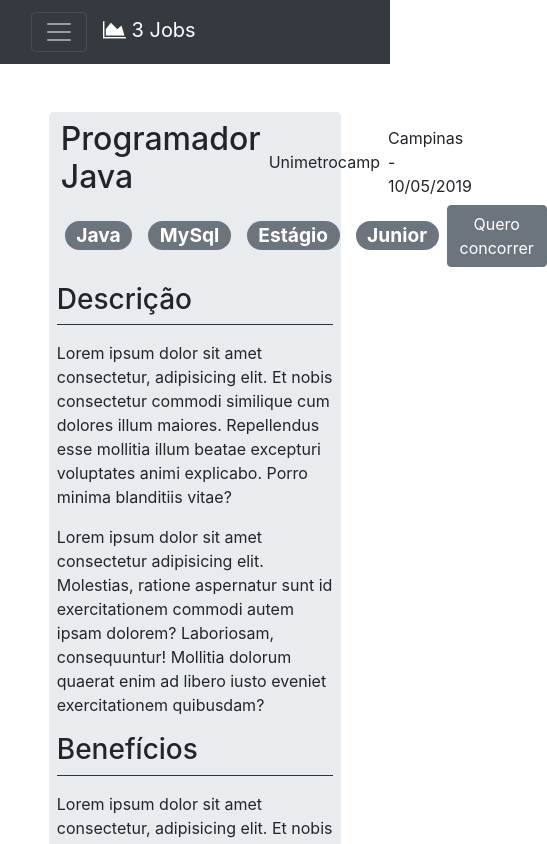
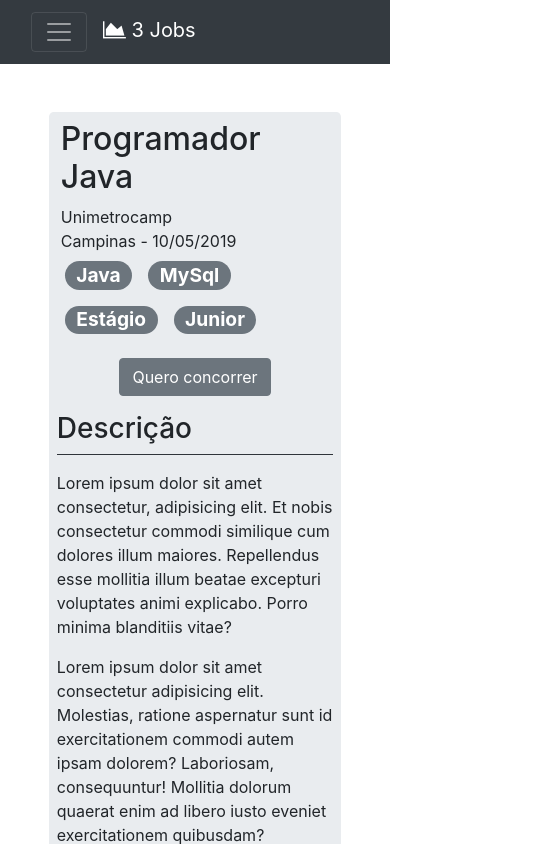
Before and after one commit to LeonardoBevilacqua/tcc-faculdade, an Angular app in the folder prototype/: page /jobDetails in a window 390 px wide. Shown: the top 844 px of the page, 547 px wide, since content can reach past the window. Built offline with nearby package versions, Linux system fonts and the light colour scheme.

Commit message:
jobDeails responsiva

```diff
--- a/prototype/src/app/core/job-details/job-details.component.html
+++ b/prototype/src/app/core/job-details/job-details.component.html
@@ -1,24 +1,26 @@
 <app-navbar-home [isLogged]="true"></app-navbar-home>
 
 <div class="jumbotron w-75 my-5 p-2 mx-auto">
-  <div class="d-flex align-items-center justify-content-between">
-    <div class="d-flex align-items-center">
+  <div class="d-md-flex align-items-center justify-content-between">
+    <div class="d-md-flex align-items-center">
         <h2 class="px-1">Programador Java</h2>
         <span class="px-1">Unimetrocamp</span>
     </div>
 
-    <div class="d-flex align-items-center">
+    <div class="d-md-flex align-items-center">
       <span class="px-1">Campinas - 10/05/2019</span>
     </div>
   </div>
 
-  <div class="d-flex align-items-center">
-    <span class="badge badge-pill badge-secondary mx-2" style="font-size:1.2em" *ngFor="let tag of ['Java', 'MySql','Estágio', 'Junior']">{{tag}}</span>
-    <button class="btn btn-secondary ml-auto">Quero concorrer</button>
+  <div class="d-md-flex">
+    <div class="d-md-inline-block align-items-center">
+      <span class="badge badge-pill badge-secondary mx-2 my-2" style="font-size:1.2em" *ngFor="let tag of ['Java', 'MySql','Estágio', 'Junior']">{{tag}}</span>
+    </div>
+    <button class="btn btn-secondary my-3 my-sm-0 mx-auto d-block ml-md-auto mr-md-0">Quero concorrer</button>
   </div>
 
   <div class="mt-3" *ngFor="let title of ['Descrição', 'Benefícios']">
-    <div class="d-flex justify-content-between align-items-center">
+    <div class="d-md-flex justify-content-between align-items-center">
       <h3>{{title}}</h3>
     </div>
     <hr class="mt-0 bg-dark" />
```
